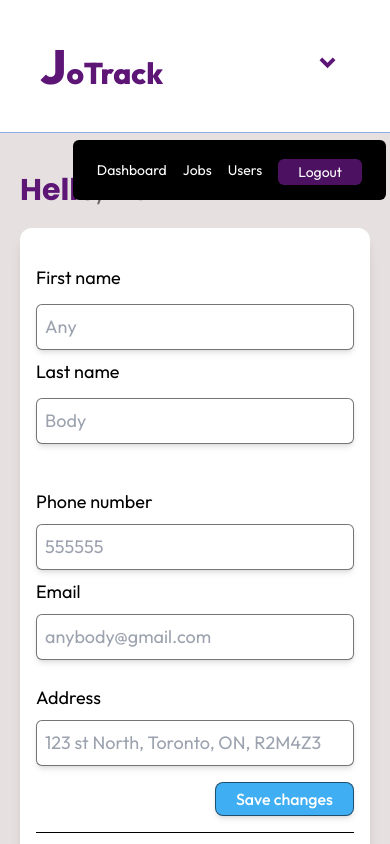
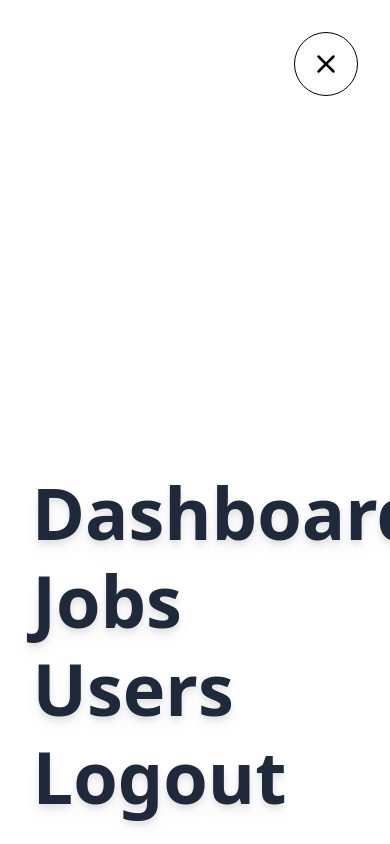
Before and after one commit to jayden-n/jotrack, a React (Vite) app in the folder client/: page /admin in a window 390 px wide. Both pictures are taken after a click on the button 327 px from the left and 62 px from the top of the page. Shown: the top 844 px of the page. Built offline with nearby package versions, Linux system fonts and the light colour scheme.

Commit message:
feat: design + create admin slide navbar small screen

```diff
--- /dev/null
+++ b/client/src/pages/admin/AdminMobileNavBar.tsx
@@ -0,0 +1,123 @@
+import { Dispatch, SetStateAction, useState } from 'react';
+import { FiMenu, FiX, FiArrowRight } from 'react-icons/fi';
+import { motion } from 'framer-motion';
+import { Link } from 'react-router-dom';
+
+const AdminMobileNavBar = () => {
+	const [isOpen, setIsOpen] = useState(false);
+
+	return (
+		<div className="w-screen h-[130px] flex justify-between   items-center">
+			{!isOpen && (
+				<div className="font-outfit text-3xl px-5 text-purple font-extrabold">
+					<Link to={'/admin'}>
+						<span className="text-5xl">J</span>oTrack
+					</Link>
+				</div>
+			)}
+
+			<div>
+				<motion.button
+					whileHover={{ rotate: '180deg' }}
+					whileTap={{ scale: 0.9 }}
+					onClick={() => setIsOpen(true)}
+					className="text-3xl bg-white mr-5 text-black border-[1px] hover:text-violet600 transition-colors p-4 rounded-full"
+				>
+					<FiMenu />
+				</motion.button>
+			</div>
+			<Nav isOpen={isOpen} setIsOpen={setIsOpen} />
+		</div>
+	);
+};
+
+const Nav = ({
+	isOpen,
+	setIsOpen,
+}: {
+	isOpen: boolean;
+	setIsOpen: Dispatch<SetStateAction<boolean>>;
+}) => {
+	return (
+		<motion.nav
+			className="fixed  top-0 bottom-0 w-screen bg-white"
+			animate={isOpen ? 'open' : 'closed'}
+			variants={navVariants}
+			initial="closed"
+		>
+			<motion.button
+				className="text-3xl bg-white text-black hover:text-violet600 border-[1px] border-transparent hover:border-violet600 transition-colors p-4 rounded-full absolute top-8 right-8"
+				whileHover={{ rotate: '180deg' }}
+				onClick={() => setIsOpen(false)}
+				whileTap={{ scale: 0.9 }}
+			>
+				<FiX />
+			</motion.button>
+			<motion.div
+				variants={linkWrapperVariants}
+				className="flex flex-col gap-4 absolute bottom-8 left-8"
+			>
+				<NavLink text="Dashboard" link="/admin" />
+				<NavLink text="Jobs" link="/admin/jobs" />
+				<NavLink text="Users" link="/admin/users" />
+				<NavLink text="Logout" link="/" />
+			</motion.div>
+		</motion.nav>
+	);
+};
+
+const NavLink = ({ text, link }: { text: string; link: string }) => {
+	return (
+		<motion.a
+			className="inline-block z-10 text-slate800 w-fit font-black text-7xl hover:text-violet600 transition-colors"
+			variants={navLinkVariants}
+			transition={{
+				type: 'spring',
+				damping: 3,
+			}}
+			whileHover={{
+				y: -15,
+				rotate: '-7.5deg',
+			}}
+			rel="nofollow"
+			href={link}
+		>
+			<span className="drop-shadow-lg">{text}</span>
+		</motion.a>
+	);
+};
+
+export default AdminMobileNavBar;
+
+const navVariants = {
+	open: {
+		x: '0%',
+		borderTopLeftRadius: '0vw',
+		borderBottomLeftRadius: '0vw',
+		opacity: 1,
+	},
+	closed: {
+		x: '100%',
+		borderTopLeftRadius: '50vw',
+		borderBottomLeftRadius: '50vw',
+		opacity: 0,
+	},
+};
+
+const linkWrapperVariants = {
+	open: {
+		transition: {
+			staggerChildren: 0.1,
+		},
+	},
+	closed: {
+		transition: {
+			staggerChildren: 0.1,
+		},
+	},
+};
+
+const navLinkVariants = {
+	open: { x: 0 },
+	closed: { x: 25 },
+};
--- a/client/src/pages/admin/NavBar.tsx
+++ b/client/src/pages/admin/NavBar.tsx
@@ -2,104 +2,117 @@ import { Link } from 'react-router-dom';
 import { useState } from 'react';
 
 import { RiArrowDropDownLine } from 'react-icons/ri';
+import AdminMobileNavBar from './AdminMobileNavBar';
 
 export default function NavBar() {
 	const [dropDown, setDropDown] = useState<boolean>(false);
 
 	const dropDownOnClick = () => {
 		setDropDown(!dropDown);
-
 	};
 
 	const closeDropDown = () => {
 		console.log('Closing dropdown');
 		setDropDown(false);
-      }
-
-
-	  const dropDownStyle = 'transform duration-300 ease-in-out' // fix transition later
-
-
-
-
-
-
-
-  const DropDownMenu: React.FC = () => {
-
-
-    return (
-		<div className={`absolute top-full right-1 mt-2 ${dropDownStyle}`}>
-        <ul className={`bg-black  flex  items-center p-4 rounded-md `}>
-          <li className="text-sm px-2 ">
-            <Link to={'/admin'} className={`font-outfit text-white `} onClick={closeDropDown}>
-              Dashboard
-            </Link>
-          </li>
-
-          <li className="text-sm px-2">
-            <Link to={'/admin/jobs'} className={`font-outfit text-white `} onClick={closeDropDown}>
-              Jobs
-            </Link>
-          </li>
-
-          <li className="text-sm px-2">
-            <Link to={'/admin/users'} className={`font-outfit text-white  `} onClick={closeDropDown}>
-              Users
-            </Link>
-          </li>
-
-          <li className="px-2">
-            <Link
-              to={'/'}
-              className="bg-btnPurple text-white font-outfit text-normal text-sm px-5 py-1
-                        rounded-md hover:opacity-90 ring-0.5"
-            >
-              Logout
-            </Link>
-          </li>
-        </ul>
-      </div>
-    );
 	};
 
+	const dropDownStyle = 'transform duration-300 ease-in-out'; // fix transition later
 
-	const hoverStyle = 'hover:bg-indigo hover:p-2 hover:shadow-md hover:rounded-xl  focus:text-gray  ';
+	// const DropDownMenu: React.FC = () => {
+	// 	return (
+	// 		<div className={`absolute top-full right-1 mt-2 ${dropDownStyle}`}>
+	// 			<ul className={`bg-black  flex  items-center p-4 rounded-md `}>
+	// 				<li className="text-sm px-2 ">
+	// 					<Link
+	// 						to={'/admin'}
+	// 						className={`font-outfit text-white `}
+	// 						onClick={closeDropDown}
+	// 					>
+	// 						Dashboard
+	// 					</Link>
+	// 				</li>
+
+	// 				<li className="text-sm px-2">
+	// 					<Link
+	// 						to={'/admin/jobs'}
+	// 						className={`font-outfit text-white `}
+	// 						onClick={closeDropDown}
+	// 					>
+	// 						Jobs
+	// 					</Link>
+	// 				</li>
+
+	// 				<li className="text-sm px-2">
+	// 					<Link
+	// 						to={'/admin/users'}
+	// 						className={`font-outfit text-white  `}
+	// 						onClick={closeDropDown}
+	// 					>
+	// 						Users
+	// 					</Link>
+	// 				</li>
+
+	// 				<li className="px-2">
+	// 					<Link
+	// 						to={'/'}
+	// 						className="bg-btnPurple text-white font-outfit text-normal text-sm px-5 py-1
+	//                     rounded-md hover:opacity-90 ring-0.5"
+	// 					>
+	// 						Logout
+	// 					</Link>
+	// 				</li>
+	// 			</ul>
+	// 		</div>
+	// 	);
+	// };
+
+	const hoverStyle =
+		'hover:bg-indigo hover:p-2 hover:shadow-md hover:rounded-xl  focus:text-gray  ';
 	// ============================================= Nav bar ======================================================
 	return (
 		<div>
-
-      <nav className="bg-white ring-1 p-10 relative">
+			<nav className="bg-white ring-1 md:p-10 relative">
 				<ul className="text-purple flex items-center list-none text-lg">
-          <li className="font-outfit text-3xl font-extrabold pr-10">
+					{/* Logo */}
+					<li className="font-outfit text-3xl md:block hidden font-extrabold">
 						<Link to={'/admin'}>
 							<span className="text-5xl">J</span>oTrack
 						</Link>
 					</li>
 
-			{/*==== DropDown Menu for mobile screen ===*/}
-				<li className="ml-auto md:hidden">
-					<button onClick={dropDownOnClick}>
-					<RiArrowDropDownLine size={45}  />
-					</button>
-					{dropDown && <DropDownMenu />}
+					{/* Hamburger menu */}
+					<li className="flex md:hidden">
+						<div>
+							<AdminMobileNavBar />
+						</div>
+						{dropDown && <AdminMobileNavBar />}
 					</li>
+
 					{/* ======================================= */}
 
 					<li className="px-10 hidden md:flex ">
-            <Link to={'/admin'} className={`font-outfit  text-xl ${hoverStyle}`}>
+						<Link
+							to={'/admin'}
+							className={`font-outfit  text-xl ${hoverStyle}`}
+						>
 							Dashboard
 						</Link>
 					</li>
 
 					<li className="px-10 hidden md:flex">
-            <Link to={'/admin/jobs'} className={`font-outfit text-xl ${hoverStyle}`}>
+						<Link
+							to={'/admin/jobs'}
+							className={`font-outfit text-xl ${hoverStyle}`}
+						>
 							Jobs
 						</Link>
 					</li>
 
 					<li className="px-10 hidden md:flex">
-            <Link to={'/admin/users'} className={`font-outfit  text-xl ${hoverStyle}`}>
+						<Link
+							to={'/admin/users'}
+							className={`font-outfit  text-xl ${hoverStyle}`}
+						>
 							Users
 						</Link>
 					</li>
@@ -115,7 +128,6 @@ export default function NavBar() {
 					</li>
 				</ul>
 			</nav>
-
 		</div>
 	);
 }
--- a/client/tailwind.config.js
+++ b/client/tailwind.config.js
@@ -40,6 +40,7 @@ export default {
 			slate500: '#64748B',
 			slate600: '#475569',
 			slate700: '#334155',
+			slate800: '#1e293b',
 			slate900: '#0F172A',
 			// indigo colors:
 			indigo300: '#A5B4FC',
```
Lines whose indentation alone changed are shown as unchanged.
